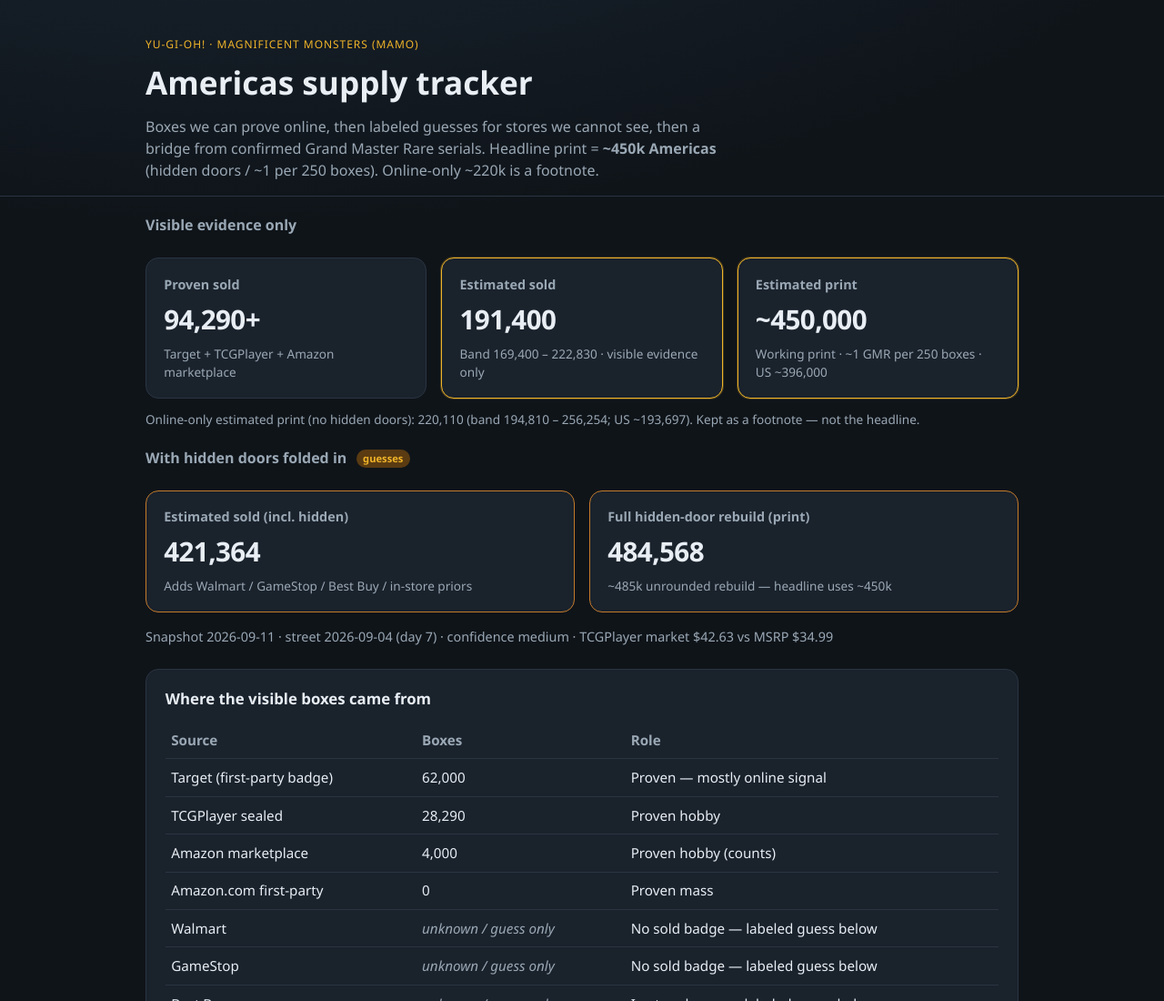
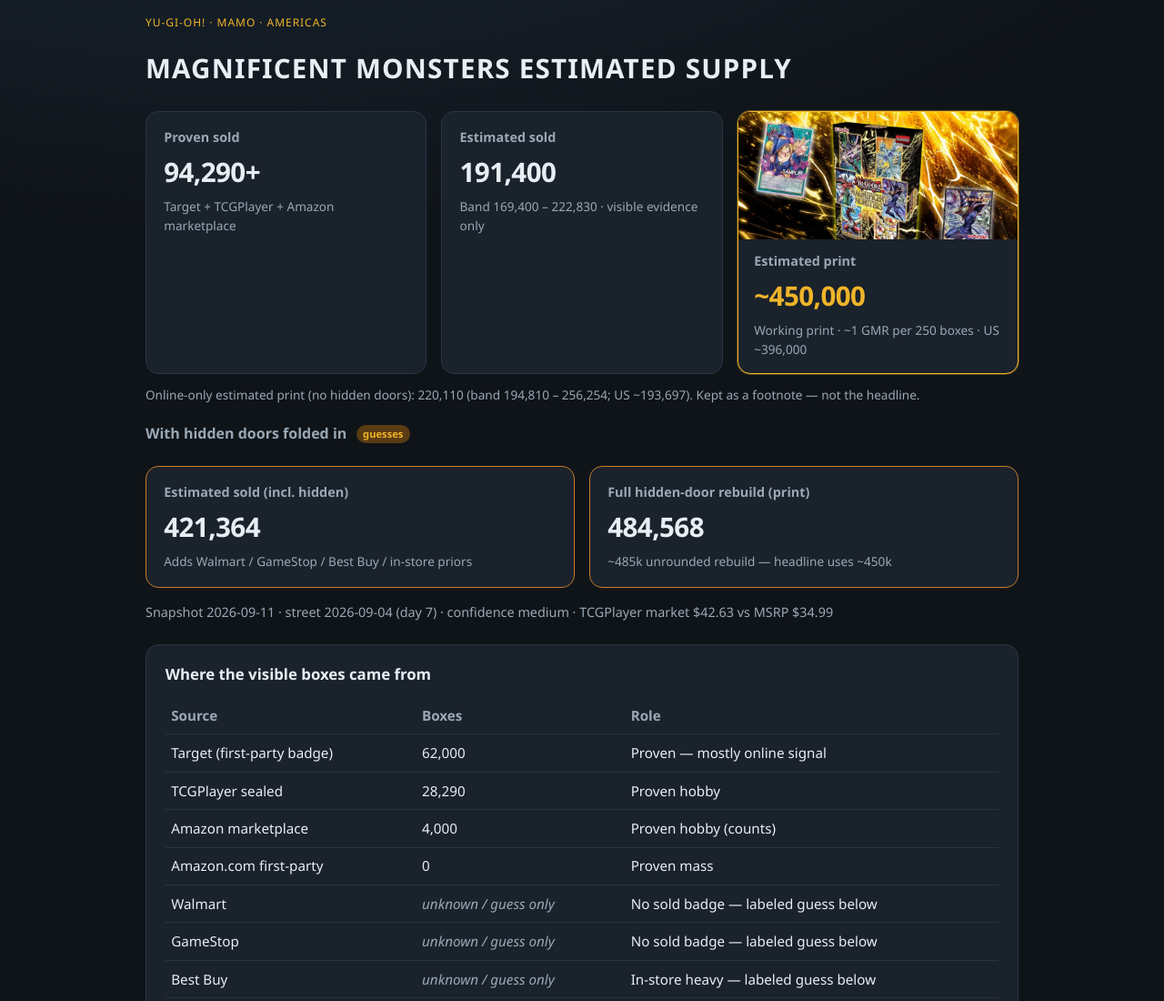
Before and after one commit to mastersquidwardo-blip/mamo-supply-tracker, a plain HTML site: page docs/index.html in a window 1280 px wide. Shown: the top 1100 px of the page at 91% size. Drawn offline with Linux system fonts and the light colour scheme.

Commit message:
X-ready hero: supply H1 + box art on print card
Replace "Visible evidence only" with MAGNIFICENT MONSTERS ESTIMATED
SUPPLY. Put product art where the old 220k print card was; headline
print remains ~450k.

```diff
--- a/docs/index.html
+++ b/docs/index.html
@@ -3,36 +3,39 @@
 <head>
   <meta charset="utf-8" />
   <meta name="viewport" content="width=device-width, initial-scale=1" />
-  <title>MAMO Americas Supply Tracker</title>
-  <meta name="description" content="Living Americas print estimate for Yu-Gi-Oh! Magnificent Monsters from sell-through, hidden doors, and confirmed GMR serials." />
-  <link rel="stylesheet" href="site/styles.css" />
+  <title>Magnificent Monsters Estimated Supply</title>
+  <meta name="description" content="Americas tuck-box supply estimate for Yu-Gi-Oh! Magnificent Monsters." />
+  <meta name="twitter:card" content="summary_large_image" />
+  <link rel="stylesheet" href="site/styles.css?v=450k" />
 </head>
 <body>
-  <header class="top">
+  <header class="top compact">
     <div class="wrap">
-      <p class="eyebrow">Yu-Gi-Oh! · Magnificent Monsters (MAMO)</p>
-      <h1>Americas supply tracker</h1>
-      <p class="lede">Boxes we can prove online, then labeled guesses for stores we cannot see, then a bridge from confirmed Grand Master Rare serials. Headline print = <strong>~450k Americas</strong> (hidden doors / ~1 per 250 boxes). Online-only ~220k is a footnote.</p>
+      <p class="eyebrow">Yu-Gi-Oh! · MAMO · Americas</p>
     </div>
   </header>
 
-  <main class="wrap">
-    <h2 class="section-label">Visible evidence only</h2>
-    <section class="cards" aria-live="polite">
+<main class="wrap">
+
+    <h1 class="supply-title">MAGNIFICENT MONSTERS ESTIMATED SUPPLY</h1>
+    <section class="cards hero-row" aria-live="polite">
       <article class="card">
         <h2>Proven sold</h2>
         <p class="big" id="proven">—</p>
         <p class="hint">Target + TCGPlayer + Amazon marketplace</p>
       </article>
-      <article class="card primary">
+      <article class="card">
         <h2>Estimated sold</h2>
         <p class="big" id="sold">—</p>
-        <p class="hint" id="sold-band">Main online-evidence number</p>
+        <p class="hint" id="sold-band">Visible evidence band</p>
       </article>
-      <article class="card primary">
-        <h2>Estimated print</h2>
-        <p class="big" id="print">—</p>
-        <p class="hint" id="print-band">Working Americas print</p>
+      <article class="card print-hero">
+        <img class="box-art" src="site/img/magnificent-monsters.png?v=1" alt="Magnificent Monsters box art" />
+        <div class="print-overlay">
+          <h2>Estimated print</h2>
+          <p class="big" id="print">—</p>
+          <p class="hint" id="print-band">Working Americas print</p>
+        </div>
       </article>
     </section>
     <p class="fine online-only" id="online-only-note"></p>
@@ -142,6 +145,6 @@
   <footer class="wrap foot">
     <p>Living tracker · updates from dated snapshots · not affiliated with Konami.</p>
   </footer>
-  <script src="site/app.js"></script>
+  <script src="site/app.js?v=450k"></script>
 </body>
 </html>
--- a/docs/site/styles.css
+++ b/docs/site/styles.css
@@ -63,3 +63,34 @@
 .cards.tight { margin-top: .8rem; }
 
 .online-only { color: var(--muted); font-size: .85rem; margin: -.2rem 0 1.2rem; }
+
+.top.compact { padding: 1rem 0 0.2rem; border-bottom: none; }
+.supply-title {
+  font-size: clamp(1.35rem, 3.5vw, 1.85rem);
+  letter-spacing: 0.04em;
+  margin: 0.6rem 0 1rem;
+  font-weight: 800;
+  text-transform: uppercase;
+}
+.card.print-hero {
+  padding: 0;
+  overflow: hidden;
+  display: flex;
+  flex-direction: column;
+  border-color: var(--accent);
+  box-shadow: 0 0 0 1px rgba(240,180,41,.3);
+}
+.card.print-hero .box-art {
+  width: 100%;
+  height: 140px;
+  object-fit: cover;
+  object-position: center top;
+  display: block;
+  background: #000;
+}
+.card.print-hero .print-overlay {
+  padding: 0.85rem 1.1rem 1rem;
+}
+.card.print-hero .big {
+  color: var(--accent);
+}
```
Also changed, not shown: docs/site/img/magnificent-monsters.png (added).
